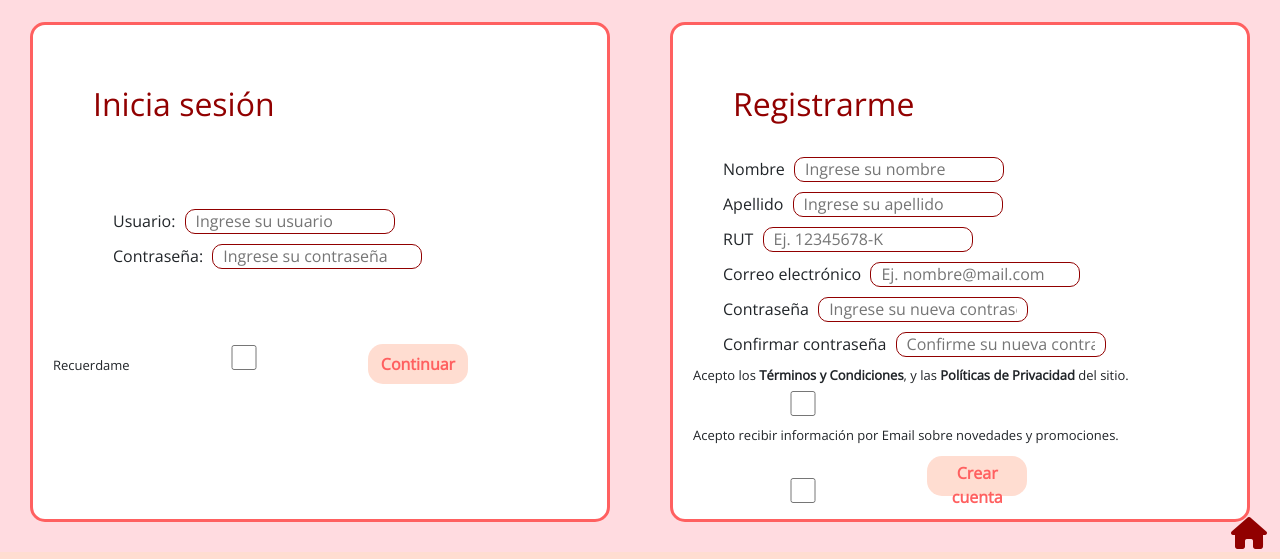
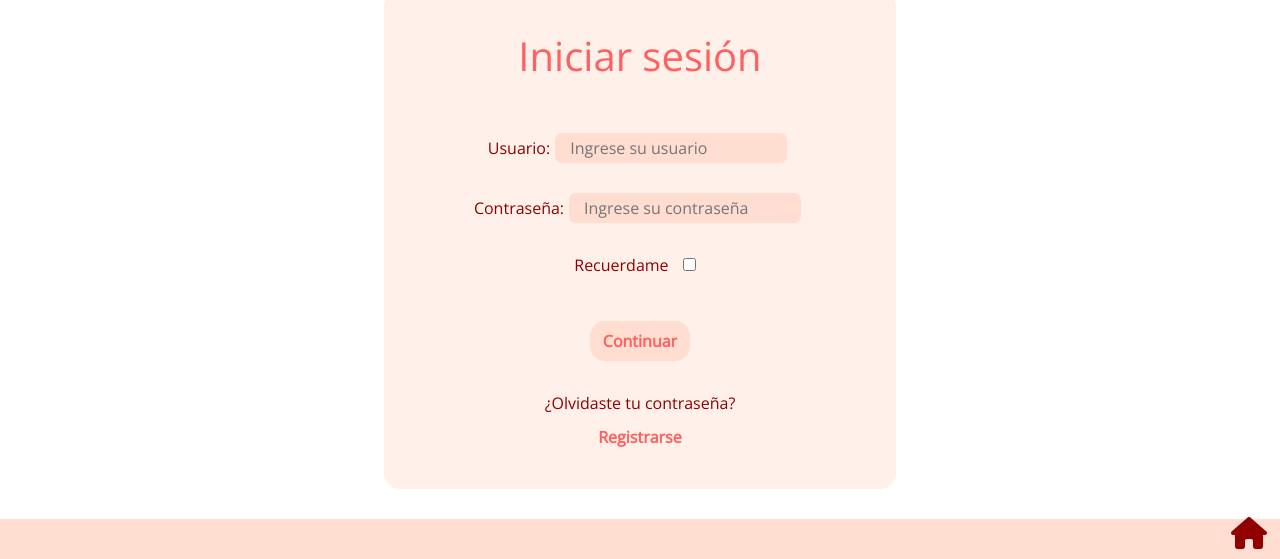
Before and after one commit to giginaranjo/mi-butic-naranjo, a plain HTML site: page paginas/iniciar-sesion.html in a window 1280 px wide. Shown: the part 171-730 px from the top of the page. Drawn offline with nearby package versions, Linux system fonts and the light colour scheme.

Commit message:
inicio sesion terminado, contactos casi casi

```diff
--- a/paginas/iniciar-sesion.html
+++ b/paginas/iniciar-sesion.html
@@ -55,61 +55,31 @@
     </header>
 
 
-    <main class="main-registro">
-        <form class="form" action="">
-        <h2 class="titulo-form">Inicia sesión</h2>
-            <div class="form-sesion">
-                <div>
+    <main class="iniciar-sesion">
+        <form class="form-inicio" action="">
+            <h1 class="titulo-pages">Iniciar sesión</h1>
+            <div class="form-datos">
+                <div class="datos">
                     <label for="usuario">Usuario:</label>
                     <input type="text" name="usuario" id="usuario" placeholder="Ingrese su usuario">
                 </div>
-                <div>
+                <div class="datos">
                     <label for="contraseña">Contraseña:</label>
                     <input type="password" name="contraseña" id="contraseña" placeholder="Ingrese su contraseña">
                 </div>
             </div>
-            <label class="check" for="recuerdame">Recuerdame</label>
-            <input type="checkbox" name="acepto" id="recuerdame" value="recuerdarme" />
+            <div class="check-recuerdame">
+                <label class="check" for="recuerdame">Recuerdame</label>
+                <input type="checkbox" name="acepto" id="recuerdame" value="recuerdarme" />
+            </div>
+            <button class="boton" type="submit">Continuar</button>
+            <div class="olvido-registro">
+                <a href="./iniciar-sesion.html">¿Olvidaste tu contraseña?</a>
+                <a class="bold" href="./registrarse.html">Registrarse</a>
+            </div>
 
-            <button class="boton" type="submit">Continuar</button>
         </form>
 
-        <form class="form" action="">
-        <h2 class="titulo-form">Registrarme</h2>
-            <div class="form-registro">
-                <div>
-                    <label for="nombre">Nombre</label>
-                    <input type="text" name="nombre" id="nombre" placeholder="Ingrese su nombre" required>
-                </div>
-                <div>
-                    <label for="apellido">Apellido</label>
-                    <input type="text" name="nombre" id="apellido" placeholder="Ingrese su apellido" required>
-                </div>
-                <div>
-                    <label for="rut">RUT</label>
-                    <input type="text" name="rut" id="rut" placeholder="Ej. 12345678-K" required>
-                </div>
-                <div>
-                    <label for="correo">Correo electrónico</label>
-                    <input type="email" name="correo" id="correo" placeholder="Ej. nombre@mail.com" required>
-                </div>
-                <div>
-                    <label for="contraseña">Contraseña</label>
-                    <input type="password" name="contraseña" id="contraseña" placeholder="Ingrese su nueva contraseña" required>
-                </div>
-                <div>
-                    <label for="confirme-contraseña">Confirmar contraseña</label>
-                    <input type="password" name="confirme-contraseña" id="confirme-contraseña" placeholder="Confirme su nueva contraseña" required>
-                </div>
-            </div>
-
-                <label class="check" for="terminos">Acepto los <strong>Términos y Condiciones</strong>, y las <strong>Políticas de Privacidad</strong> del sitio.</label>
-                <input type="checkbox" name="terminos" id="terminos" value="acepto" />
-                <label class="check" for="info-novedades">Acepto recibir información por Email sobre novedades y promociones.</label>
-                <input type="checkbox" name="info-novedades" id="info-novedades" value="acepto" />
-
-                <button class="boton" type="submit">Crear cuenta</button>
-        </form>
     </main>
 
 
--- a/scss/_contacto.scss
+++ b/scss/_contacto.scss
@@ -1,88 +1,89 @@
+.contactanos{
+  width: 100%;
+  display: flex;
+  justify-content: center;
+  align-items: center;
   .form-contact {
     display: flex;
     flex-wrap: wrap;
     justify-content: center;
     align-items: center;
-    height: auto;
-    width: 100%;
-    margin-bottom: 50px;
+    background-color: #ffddd173;
     border-radius: 15px;
-    background-color: #ffddd173;
-  }
-
+    margin-bottom: 30px;
+    padding: 20px;
+    width: 90%;
     .imagen{
       display: flex;
       justify-content: center;
       align-items: center;
-  }
-
-
-  .imagen img {
+      img {
         width: 100%;
         height: 400px;
         padding: 40px;
         object-fit: cover;
       }
-
-  .contact {
+    }
+    .datos-contact {
       display: flex;
       flex-direction: column;
       justify-content: center;
-    align-items: stretch;
+      align-items: start;
       gap: 20px ;
       padding: 40px;
+      .titulo-pages{
+        color: $rosa;
+        padding: 20px;
       }
-
-  .tema{
-    display: flex;
-    align-items: center;
+      p{
+        color: $vino;
       }
-  .tema input{
-    margin: 25px 25px 25px 10px;
-  }
-
       .datos{
         display: flex;
         flex-direction: column;
         justify-content: center;
         align-items: start;
-    gap: 15px;
-  }
-
-  .datos input {
-    background-color: #ff60604f;
+        gap: 20px;
+        color: $vino;
+        input {
+          background-color: $bg-color;
           border: none;
           border-radius: 7px;
           height: 25px;
           padding: 15px;
           margin-left: 15px;
+          outline: none;
         }
-
+      }
+    }
     .mensaje{
       display: flex;
       flex-direction: column;
-    gap: 5px;
+      gap: 20px;
       justify-content: center;
-    padding: 20px;
-    margin: 20px;
-  }
-
-  .mensaje h5{
+      padding: 40px;
+      color: $vino;
+      h5{
         font-weight: 600;
         margin: 0px;
       }
-
-  .mensaje textarea {
-    background-color: #ff60604f;
+      textarea {
+        background-color: $bg-color;
         border: none;
         border-radius: 7px;
         width: 300px;
-    height: 300px;
+        height: 200px;
       }
-
+    }
     .info-extra{
+      p{
+        color: $vino
+      }
       a{
         text-decoration: none;
-        color: #000;
+        color: $vino;
+        font-weight: 600;
       }
     }
+  }
+}
--- /dev/null
+++ b/scss/_inicio-sesion.scss
@@ -0,0 +1,78 @@
+.iniciar-sesion{
+  width: 100%;
+  display: flex;
+  justify-content: center;
+  align-items: center;
+  .form-inicio {
+    display: flex;
+    flex-direction: column;
+    justify-content: center;
+    align-items: center;
+    background-color: #ffddd173;
+    border-radius: 15px;
+    margin-bottom: 30px;
+    padding: 20px;
+    width: 40%;
+    @media(max-width:992px){
+      width: 80%;
+      margin-bottom: 0px;
+      margin: 20px;
+    }
+    .titulo-pages{
+      color: $rosa;
+      padding: 20px;
+      @media(max-width:768px){
+        text-align: center;
+      }
+    }
+    .form-datos{
+      display: flex;
+      flex-direction: column;
+      gap: 20px;
+      margin: 20px;
+      color: $vino;
+      .datos{
+        display: flex;
+        flex-direction: row;
+        justify-content: center;
+        align-items: center;
+        input {
+          display: flex;
+          background-color: $bg-color;
+          border: none;
+          outline: none;
+          border-radius: 7px;
+          height: 25px;
+          padding: 15px;
+          margin: 5px;
+        }
+        @media(max-width:992px){
+          flex-direction: column;
+        }
+      }
+    }
+    .check-recuerdame{
+      color: $vino;
+      margin-bottom: 30px;
+      input{
+        margin: 10px;
+      }
+    }
+    .olvido-registro{
+      display: flex;
+      flex-direction: column;
+      gap: 10px;
+      justify-content: center;
+      align-items: center;
+      padding: 20px;
+      a{
+        text-decoration: none;
+        color: $vino;
+      }
+      .bold{
+        font-weight: 600;
+        color: $rosa;
+      }
+    }
+  }
+}
--- a/scss/style.scss
+++ b/scss/style.scss
@@ -9,6 +9,7 @@
 @import "galeria";
 @import "footer";
 @import "contacto";
+@import "inicio-sesion";
 
 
 
@@ -72,52 +73,3 @@
     width: 90%;
   }
 }
-
-
-
-/* -------------------------------------------------------- INICIO SESIÓN Y REGISTRO ----------------------------------------------------- */
-
-
-.main-registro {
-  background-color: #ffdbe0 ;
-  display: flex;
-}
-
-.form {
-  width: 900px;
-  height: 500px;
-  margin: 30px;
-  padding: 20px;
-  border: #ff6060 solid 3px;
-  border-radius: 15px;
-  background-color: #ffffff;
-}
-
-.form-sesion {
-  margin: 60px;
-
-}
-
-.form-registro {
-  margin-left: 30px;
-}
-
-.form input {
-  border: #910000 solid 1px;
-  width: 210px;
-  height: 25px;
-  padding: 10px;
-  margin: 5px;
-  border-radius: 10px;
-}
-
-.titulo-form {
-  color: #910000;
-  padding: 20px;
-  margin-top: 20px;
-  margin-left: 20px;
-}
-
-.check {
-  font-size: 13px;
-}
```
Also changed, not shown: paginas/contacto.html (+5 -5 lines), paginas/registrarse.html (added, +37 -0 lines), css/style.css, scss/_variables.scss (line endings or trailing spaces), 1 other file. Lines whose indentation alone changed are shown as unchanged.
